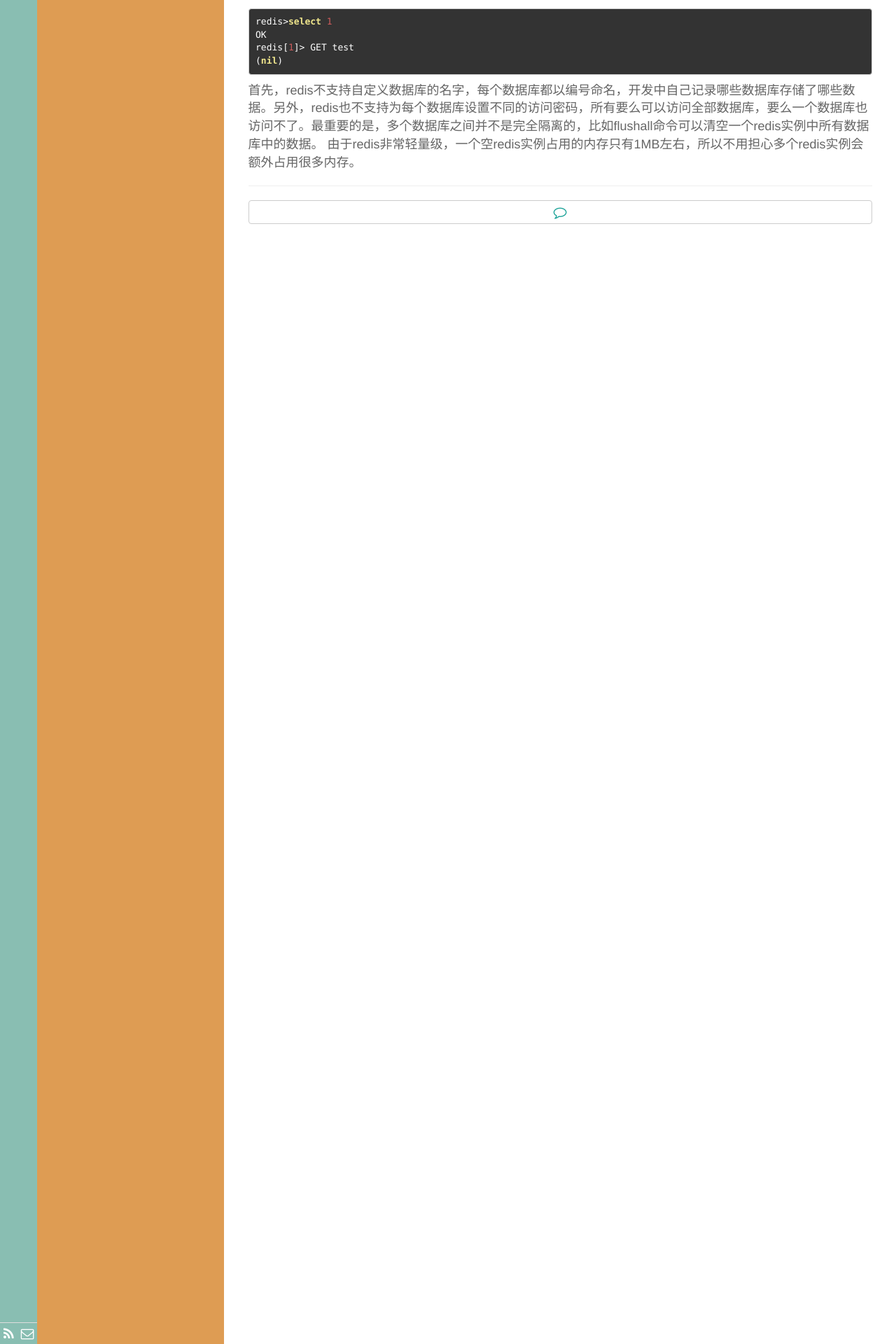
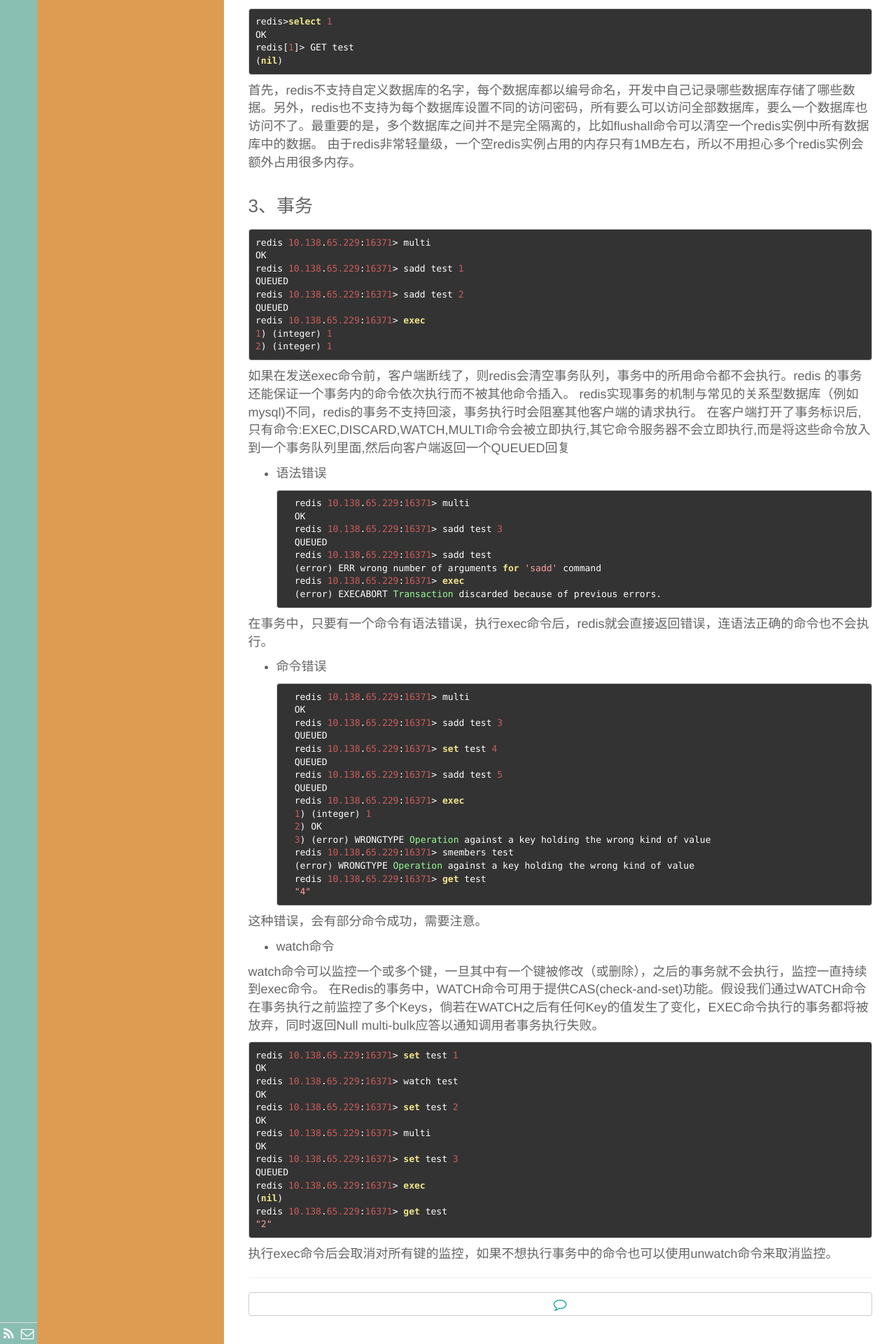
Before and after one commit to lvniu/lvniu.github.io, a Jekyll site: the page built from _posts/技术/2016-10-01-redis.md, in a window 1280 px wide. Shown: the part 1071-2991 px from the top of the page at 70% size. Built offline with Jekyll 4.4.1, drawn with Linux system fonts in a browser that asks for light colours; Markdown is read by kramdown in place of the engine named in the settings.

Commit message:
add file

```diff
--- a/_posts/技术/2016-10-01-redis.md
+++ b/_posts/技术/2016-10-01-redis.md
@@ -40,3 +40,75 @@
 
 首先，redis不支持自定义数据库的名字，每个数据库都以编号命名，开发中自己记录哪些数据库存储了哪些数据。另外，redis也不支持为每个数据库设置不同的访问密码，所有要么可以访问全部数据库，要么一个数据库也访问不了。最重要的是，多个数据库之间并不是完全隔离的，比如flushall命令可以清空一个redis实例中所有数据库中的数据。
 由于redis非常轻量级，一个空redis实例占用的内存只有1MB左右，所以不用担心多个redis实例会额外占用很多内存。
+
+### 3、事务
+
+	redis 10.138.65.229:16371> multi
+	OK
+	redis 10.138.65.229:16371> sadd test 1
+	QUEUED
+	redis 10.138.65.229:16371> sadd test 2
+	QUEUED
+	redis 10.138.65.229:16371> exec
+	1) (integer) 1
+	2) (integer) 1
+
+如果在发送exec命令前，客户端断线了，则redis会清空事务队列，事务中的所用命令都不会执行。redis 的事务还能保证一个事务内的命令依次执行而不被其他命令插入。
+redis实现事务的机制与常见的关系型数据库（例如mysql)不同，redis的事务不支持回滚，事务执行时会阻塞其他客户端的请求执行。
+在客户端打开了事务标识后,只有命令:EXEC,DISCARD,WATCH,MULTI命令会被立即执行,其它命令服务器不会立即执行,而是将这些命令放入到一个事务队列里面,然后向客户端返回一个QUEUED回复
+
+- 语法错误
+
+		redis 10.138.65.229:16371> multi
+		OK
+		redis 10.138.65.229:16371> sadd test 3
+		QUEUED
+		redis 10.138.65.229:16371> sadd test
+		(error) ERR wrong number of arguments for 'sadd' command
+		redis 10.138.65.229:16371> exec
+		(error) EXECABORT Transaction discarded because of previous errors.
+
+在事务中，只要有一个命令有语法错误，执行exec命令后，redis就会直接返回错误，连语法正确的命令也不会执行。
+
+- 命令错误
+
+		redis 10.138.65.229:16371> multi
+		OK
+		redis 10.138.65.229:16371> sadd test 3
+		QUEUED
+		redis 10.138.65.229:16371> set test 4
+		QUEUED
+		redis 10.138.65.229:16371> sadd test 5
+		QUEUED
+		redis 10.138.65.229:16371> exec
+		1) (integer) 1
+		2) OK
+		3) (error) WRONGTYPE Operation against a key holding the wrong kind of value
+		redis 10.138.65.229:16371> smembers test
+		(error) WRONGTYPE Operation against a key holding the wrong kind of value
+		redis 10.138.65.229:16371> get test
+		"4"
+
+这种错误，会有部分命令成功，需要注意。
+
+- watch命令
+
+watch命令可以监控一个或多个键，一旦其中有一个键被修改（或删除），之后的事务就不会执行，监控一直持续到exec命令。
+在Redis的事务中，WATCH命令可用于提供CAS(check-and-set)功能。假设我们通过WATCH命令在事务执行之前监控了多个Keys，倘若在WATCH之后有任何Key的值发生了变化，EXEC命令执行的事务都将被放弃，同时返回Null multi-bulk应答以通知调用者事务执行失败。
+
+	redis 10.138.65.229:16371> set test 1
+	OK
+	redis 10.138.65.229:16371> watch test
+	OK
+	redis 10.138.65.229:16371> set test 2
+	OK
+	redis 10.138.65.229:16371> multi
+	OK
+	redis 10.138.65.229:16371> set test 3
+	QUEUED
+	redis 10.138.65.229:16371> exec
+	(nil)
+	redis 10.138.65.229:16371> get test
+	"2"
+
+执行exec命令后会取消对所有键的监控，如果不想执行事务中的命令也可以使用unwatch命令来取消监控。
```
